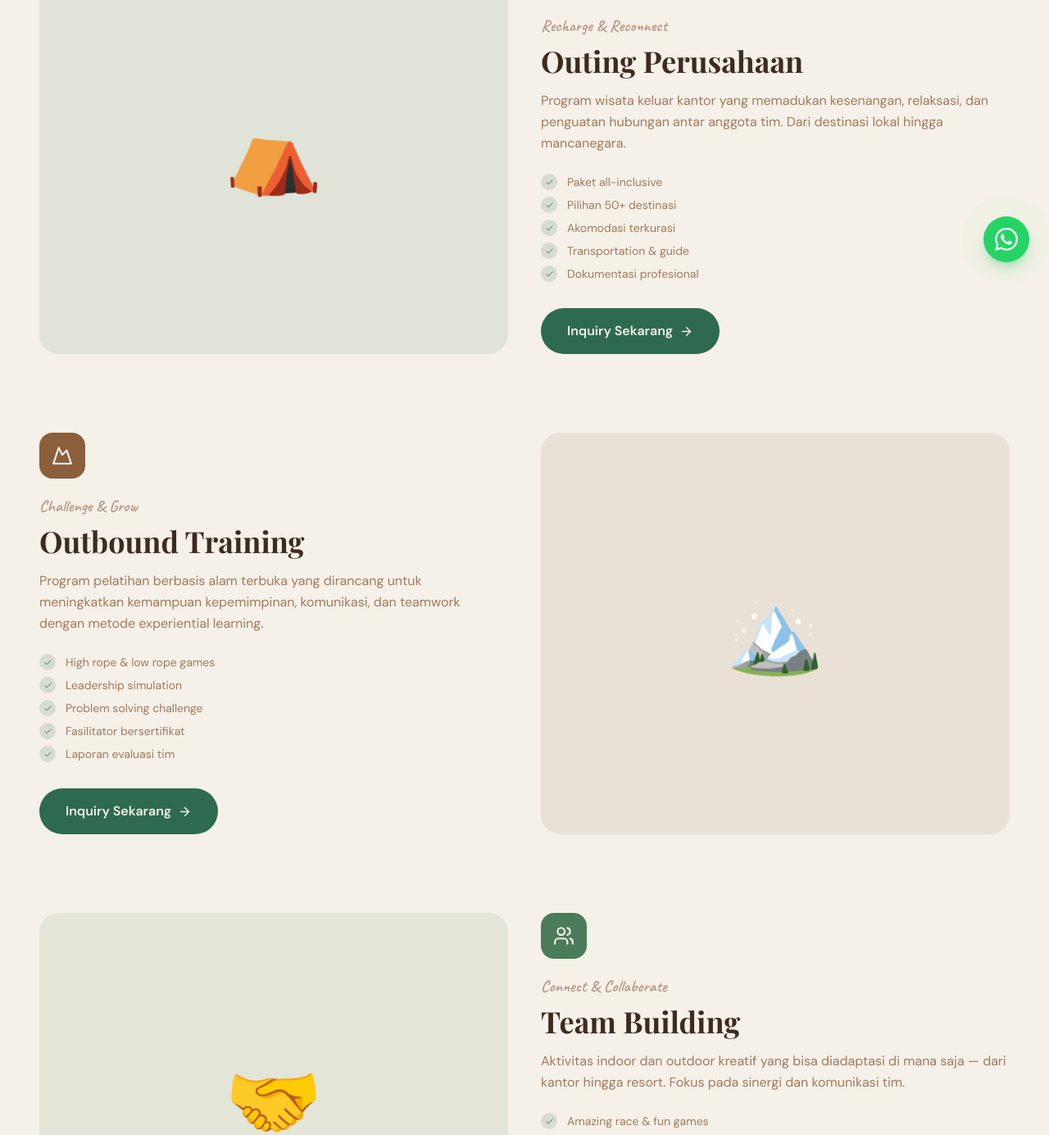
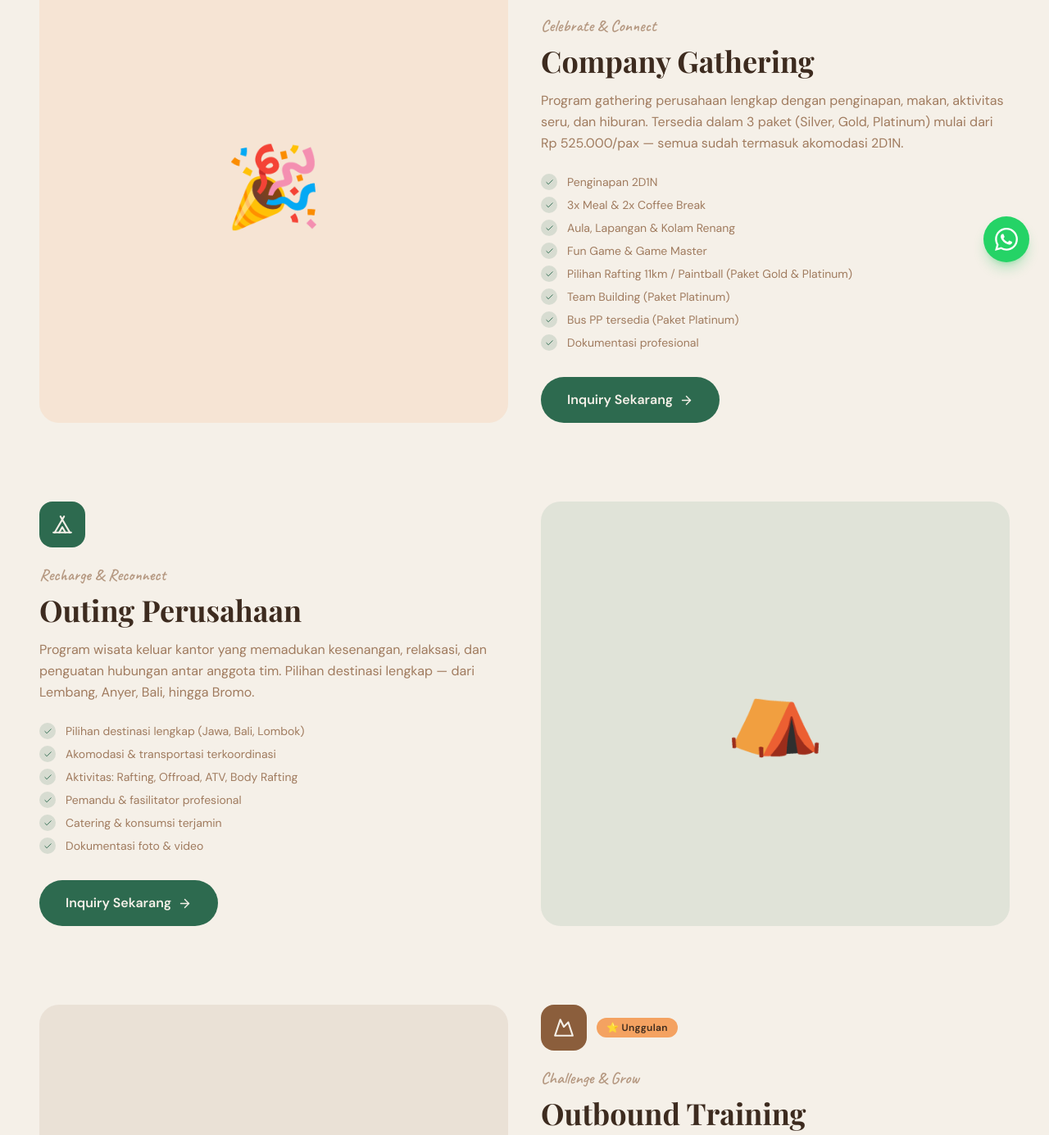
Before and after one commit to ganoolmovie5th-cell/sarau-luxury-claude, a Next.js app: page /services in a window 1280 px wide. Shown: the part 456-1841 px from the top of the page at 82% size. Built offline with nearby package versions, Linux system fonts and the light colour scheme; no server answers; a web font is replaced by a local one.

Commit message:
feat: tambahkan Company Gathering sebagai layanan utama + update semua services sesuai price list nyata

```diff
--- a/src/app/services/page.tsx
+++ b/src/app/services/page.tsx
@@ -3,7 +3,7 @@ import ServicesPage from '@/components/sections/ServicesPage'
 
 export const metadata: Metadata = {
   title: 'Layanan',
-  description: 'Layanan lengkap Sarau Luxury: outing perusahaan, outbound training, team building, family gathering, dan MICE event.',
+  description: 'Layanan lengkap Sarau Luxury: company gathering, outing perusahaan, outbound training, team building, family gathering, meeting package, dan dokumentasi event.',
 }
 
 export default function Services() {
--- a/src/components/sections/ServicesPage.tsx
+++ b/src/components/sections/ServicesPage.tsx
@@ -3,74 +3,146 @@
 import Link from 'next/link'
 import { motion } from 'framer-motion'
 import { useInView } from 'react-intersection-observer'
-import { ArrowRight, Tent, Mountain, Users, Heart, Presentation, Camera, Check } from 'lucide-react'
+import { ArrowRight, Tent, Mountain, Users, Heart, Presentation, Camera, PartyPopper, Check } from 'lucide-react'
 
 const services = [
+  {
+    id: 'gathering',
+    icon: PartyPopper,
+    title: 'Company Gathering',
+    subtitle: 'Celebrate & Connect',
+    desc: 'Program gathering perusahaan lengkap dengan penginapan, makan, aktivitas seru, dan hiburan. Tersedia dalam 3 paket (Silver, Gold, Platinum) mulai dari Rp 525.000/pax — semua sudah termasuk akomodasi 2D1N.',
+    features: [
+      'Penginapan 2D1N',
+      '3x Meal & 2x Coffee Break',
+      'Aula, Lapangan & Kolam Renang',
+      'Fun Game & Game Master',
+      'Pilihan Rafting 11km / Paintball (Paket Gold & Platinum)',
+      'Team Building (Paket Platinum)',
+      'Bus PP tersedia (Paket Platinum)',
+      'Dokumentasi profesional',
+    ],
+    color: 'bg-sun',
+    light: 'bg-sun/15',
+    emoji: '🎉',
+    badge: 'Terlaris',
+  },
   {
     id: 'outing',
     icon: Tent,
     title: 'Outing Perusahaan',
     subtitle: 'Recharge & Reconnect',
-    desc: 'Program wisata keluar kantor yang memadukan kesenangan, relaksasi, dan penguatan hubungan antar anggota tim. Dari destinasi lokal hingga mancanegara.',
-    features: ['Paket all-inclusive', 'Pilihan 50+ destinasi', 'Akomodasi terkurasi', 'Transportation & guide', 'Dokumentasi profesional'],
+    desc: 'Program wisata keluar kantor yang memadukan kesenangan, relaksasi, dan penguatan hubungan antar anggota tim. Pilihan destinasi lengkap — dari Lembang, Anyer, Bali, hingga Bromo.',
+    features: [
+      'Pilihan destinasi lengkap (Jawa, Bali, Lombok)',
+      'Akomodasi & transportasi terkoordinasi',
+      'Aktivitas: Rafting, Offroad, ATV, Body Rafting',
+      'Pemandu & fasilitator profesional',
+      'Catering & konsumsi terjamin',
+      'Dokumentasi foto & video',
+    ],
     color: 'bg-forest',
     light: 'bg-forest/10',
     emoji: '⛺',
+    badge: null,
   },
   {
     id: 'outbound',
     icon: Mountain,
     title: 'Outbound Training',
     subtitle: 'Challenge & Grow',
-    desc: 'Program pelatihan berbasis alam terbuka yang dirancang untuk meningkatkan kemampuan kepemimpinan, komunikasi, dan teamwork dengan metode experiential learning.',
-    features: ['High rope & low rope games', 'Leadership simulation', 'Problem solving challenge', 'Fasilitator bersertifikat', 'Laporan evaluasi tim'],
+    desc: 'Program pelatihan berbasis alam terbuka yang dirancang untuk meningkatkan kepemimpinan, komunikasi, dan teamwork melalui metode experiential learning yang terstruktur.',
+    features: [
+      'Fun Game (Rp 150.000/pax)',
+      'Team Building (Rp 175.000/pax)',
+      'Rafting 11km (Rp 250.000/pax)',
+      'Paintball & ATV (Rp 175.000/pax)',
+      'Trekking & Body Rafting',
+      'Game Master & Fasilitator bersertifikat',
+      'Durasi fleksibel (3 jam – full day)',
+    ],
     color: 'bg-earth',
     light: 'bg-earth/10',
     emoji: '🏔️',
+    badge: 'Unggulan',
   },
   {
     id: 'teambuilding',
     icon: Users,
     title: 'Team Building',
     subtitle: 'Connect & Collaborate',
-    desc: 'Aktivitas indoor dan outdoor kreatif yang bisa diadaptasi di mana saja — dari kantor hingga resort. Fokus pada sinergi dan komunikasi tim.',
-    features: ['Amazing race & fun games', 'Creative workshop', 'Cooking class team', 'Digital scavenger hunt', 'Fleksibel indoor/outdoor'],
+    desc: 'Aktivitas indoor dan outdoor kreatif yang bisa diadaptasi di mana saja — dari kantor hingga resort. Fokus pada sinergi, komunikasi, dan kebersamaan tim.',
+    features: [
+      'Fun Game & Ice Breaking',
+      'Amazing Race & Games Kreatif',
+      'Bogor Aqua Game (Rp 125.000/pax)',
+      'Game Master & Fasilitator',
+      'Perlengkapan game lengkap',
+      'Mineral & Dokumentasi',
+      'Fleksibel indoor/outdoor',
+    ],
     color: 'bg-moss',
     light: 'bg-moss/10',
     emoji: '🤝',
+    badge: null,
   },
   {
     id: 'family',
     icon: Heart,
     title: 'Family Gathering',
     subtitle: 'Celebrate Together',
-    desc: 'Rayakan momen kebersamaan bersama seluruh keluarga besar perusahaan dalam suasana hangat, meriah, dan penuh kenangan manis.',
-    features: ['Kid-friendly activities', 'Gala dinner & entertainment', 'Lomba & doorprize', 'Photo booth & dokumentasi', 'Catering halal tersertifikasi'],
-    color: 'bg-sun',
-    light: 'bg-sun/15',
+    desc: 'Rayakan momen kebersamaan bersama seluruh keluarga besar perusahaan dalam suasana hangat, meriah, dan penuh kenangan manis untuk semua usia.',
+    features: [
+      'Aktivitas ramah anak hingga lansia',
+      'BBQ & Kambing Guling tersedia',
+      'Orgen Tunggal / Hiburan Live',
+      'Lomba & Doorprize menarik',
+      'Foto booth & dokumentasi',
+      'Catering halal tersertifikasi',
+      'Setup dekorasi & tenda',
+    ],
+    color: 'bg-leaf',
+    light: 'bg-leaf/10',
     emoji: '❤️',
+    badge: null,
   },
   {
-    id: 'mice',
+    id: 'meeting',
     icon: Presentation,
-    title: 'MICE Event',
+    title: 'Meeting Package',
     subtitle: 'Meet & Excel',
-    desc: 'Pengelolaan profesional untuk Meeting, Incentive, Conference, dan Exhibition skala kecil hingga besar dengan standar internasional.',
-    features: ['Venue & AV equipment', 'Conference system setup', 'Simultaneous interpretation', 'Incentive trip planning', 'Exhibition management'],
-    color: 'bg-forest-dark',
+    desc: 'Paket meeting profesional dengan fasilitas lengkap. Halfday mulai Rp 225.000/pax dan Fullday mulai Rp 300.000/pax — sudah termasuk ruangan, konsumsi, dan dokumentasi.',
+    features: [
+      'Halfday Meeting (4 jam) – Rp 225.000/pax',
+      'Fullday Meeting (8 jam) – Rp 300.000/pax',
+      'Meeting Room & AV Equipment',
+      '1-2x Lunch & Coffee Break',
+      'Dokumentasi profesional',
+      'Bisa dikombinasi dengan outbound',
+    ],
+    color: 'bg-forest',
     light: 'bg-forest/10',
     emoji: '🎤',
+    badge: null,
   },
   {
     id: 'documentation',
     icon: Camera,
     title: 'Dokumentasi Event',
     subtitle: 'Capture Every Moment',
-    desc: 'Layanan dokumentasi profesional dengan fotografer, videografer, dan editor berpengalaman. Dari foto candid hingga company highlight video.',
-    features: ['Professional photographer', 'Cinematic videographer', 'Drone aerial footage', 'Same-day editing highlight', 'Full album delivery'],
-    color: 'bg-earth-dark',
+    desc: 'Layanan dokumentasi profesional dengan fotografer, videografer, dan editor berpengalaman. Dari foto candid hingga cinematic highlight video.',
+    features: [
+      'Fotografer profesional',
+      'Videografer sinematik',
+      'Drone aerial footage',
+      'Same-day editing highlight',
+      'Full album digital delivery',
+      'Tersedia untuk semua paket',
+    ],
+    color: 'bg-earth',
     light: 'bg-earth/10',
     emoji: '📸',
+    badge: null,
   },
 ]
 
@@ -96,8 +168,15 @@ function ServiceCard({ service, index }: { service: typeof services[0]; index: n
 
       {/* Text */}
       <div className={isReversed ? 'md:col-start-1' : ''}>
-        <div className={`w-14 h-14 rounded-2xl ${service.color} text-cream flex items-center justify-center mb-5`}>
-          <Icon size={26} />
+        <div className="flex items-center gap-3 mb-5">
+          <div className={`w-14 h-14 rounded-2xl ${service.color} text-cream flex items-center justify-center`}>
+            <Icon size={26} />
+          </div>
+          {'badge' in service && service.badge && (
+            <span className="px-3 py-1 rounded-full bg-sun text-bark text-xs font-bold tracking-wide">
+              ⭐ {service.badge}
+            </span>
+          )}
         </div>
         <p className="text-earth/60 font-accent text-xl mb-2">{service.subtitle}</p>
         <h2 className="font-display text-3xl md:text-4xl font-bold text-bark mb-4">{service.title}</h2>
--- a/src/components/sections/ServicesPreview.tsx
+++ b/src/components/sections/ServicesPreview.tsx
@@ -3,14 +3,22 @@
 import Link from 'next/link'
 import { motion } from 'framer-motion'
 import { useInView } from 'react-intersection-observer'
-import { ArrowRight, Tent, Users, Mountain, Heart, Presentation, Camera } from 'lucide-react'
+import { ArrowRight, Tent, Mountain, Users, Heart, Presentation, Camera, PartyPopper } from 'lucide-react'
 
 const services = [
+  {
+    icon: PartyPopper,
+    title: 'Company Gathering',
+    slug: 'gathering',
+    desc: 'Paket gathering lengkap 2D1N dengan penginapan, makan, kolam renang, fun game, dan pilihan rafting/paintball. Mulai Rp 525.000/pax.',
+    color: 'bg-sun/20 text-amber-700 group-hover:bg-sun group-hover:text-bark',
+    tag: 'Terlaris',
+  },
   {
     icon: Tent,
     title: 'Outing Perusahaan',
     slug: 'outing',
-    desc: 'Wisata keluar kantor yang menyenangkan, mempererat hubungan antar tim dengan destinasi pilihan terbaik.',
+    desc: 'Wisata keluar kantor yang menyenangkan dengan destinasi pilihan — Lembang, Bali, Bromo, dan banyak lagi.',
     color: 'bg-forest/10 text-forest group-hover:bg-forest group-hover:text-cream',
     tag: 'Populer',
   },
@@ -18,7 +26,7 @@ const services = [
     icon: Mountain,
     title: 'Outbound Training',
     slug: 'outbound',
-    desc: 'Program pelatihan di alam terbuka yang meningkatkan kepercayaan diri, komunikasi, dan kerja sama tim.',
+    desc: 'Program pelatihan di alam terbuka — rafting, paintball, ATV, offroad, trekking, dan fun game. Mulai Rp 125.000/pax.',
     color: 'bg-earth/10 text-earth group-hover:bg-earth group-hover:text-cream',
     tag: 'Unggulan',
   },
@@ -26,7 +34,7 @@ const services = [
     icon: Users,
     title: 'Team Building',
     slug: 'teambuilding',
-    desc: 'Aktivitas indoor dan outdoor kreatif yang dirancang khusus untuk memperkuat sinergi tim Anda.',
+    desc: 'Aktivitas kreatif indoor & outdoor yang memperkuat sinergi dan komunikasi tim Anda. Fleksibel dari 3 jam hingga full day.',
     color: 'bg-sun/20 text-earth-dark group-hover:bg-sun group-hover:text-bark',
     tag: null,
   },
@@ -34,23 +42,23 @@ const services = [
     icon: Heart,
     title: 'Family Gathering',
     slug: 'family',
-    desc: 'Rayakan kebersamaan bersama keluarga besar perusahaan dalam suasana hangat dan penuh kegembiraan.',
+    desc: 'Rayakan kebersamaan seluruh keluarga besar perusahaan dengan BBQ, hiburan live, games, dan doorprize menarik.',
     color: 'bg-leaf/20 text-forest group-hover:bg-leaf group-hover:text-bark',
     tag: null,
   },
   {
     icon: Presentation,
-    title: 'MICE Event',
-    slug: 'mice',
-    desc: 'Meeting, incentive, conference, dan exhibition profesional dengan fasilitas terbaik dan tim berpengalaman.',
+    title: 'Meeting Package',
+    slug: 'meeting',
+    desc: 'Halfday & Fullday meeting package lengkap dengan ruangan, konsumsi, dan dokumentasi. Mulai Rp 225.000/pax.',
     color: 'bg-forest/10 text-forest group-hover:bg-forest group-hover:text-cream',
-    tag: 'Premium',
+    tag: null,
   },
   {
     icon: Camera,
     title: 'Dokumentasi Event',
     slug: 'documentation',
-    desc: 'Abadikan setiap momen berharga dengan tim fotografer dan videografer profesional kami.',
+    desc: 'Abadikan setiap momen berharga dengan tim fotografer dan videografer profesional kami, termasuk drone footage.',
     color: 'bg-earth/10 text-earth group-hover:bg-earth group-hover:text-cream',
     tag: null,
   },
@@ -79,8 +87,8 @@ export default function ServicesPreview() {
             <span className="gradient-text">Butuhkan</span>
           </h2>
           <p className="text-earth/80 text-lg max-w-xl mx-auto leading-relaxed">
-            Dari outing santai hingga outbound penuh tantangan — kami hadirkan solusi lengkap
-            untuk setiap kebutuhan event perusahaan Anda.
+            Dari gathering seru 2D1N, outing petualangan, outbound training, hingga family gathering
+            — kami hadirkan solusi lengkap untuk setiap kebutuhan event perusahaan Anda.
           </p>
         </motion.div>
 
```
